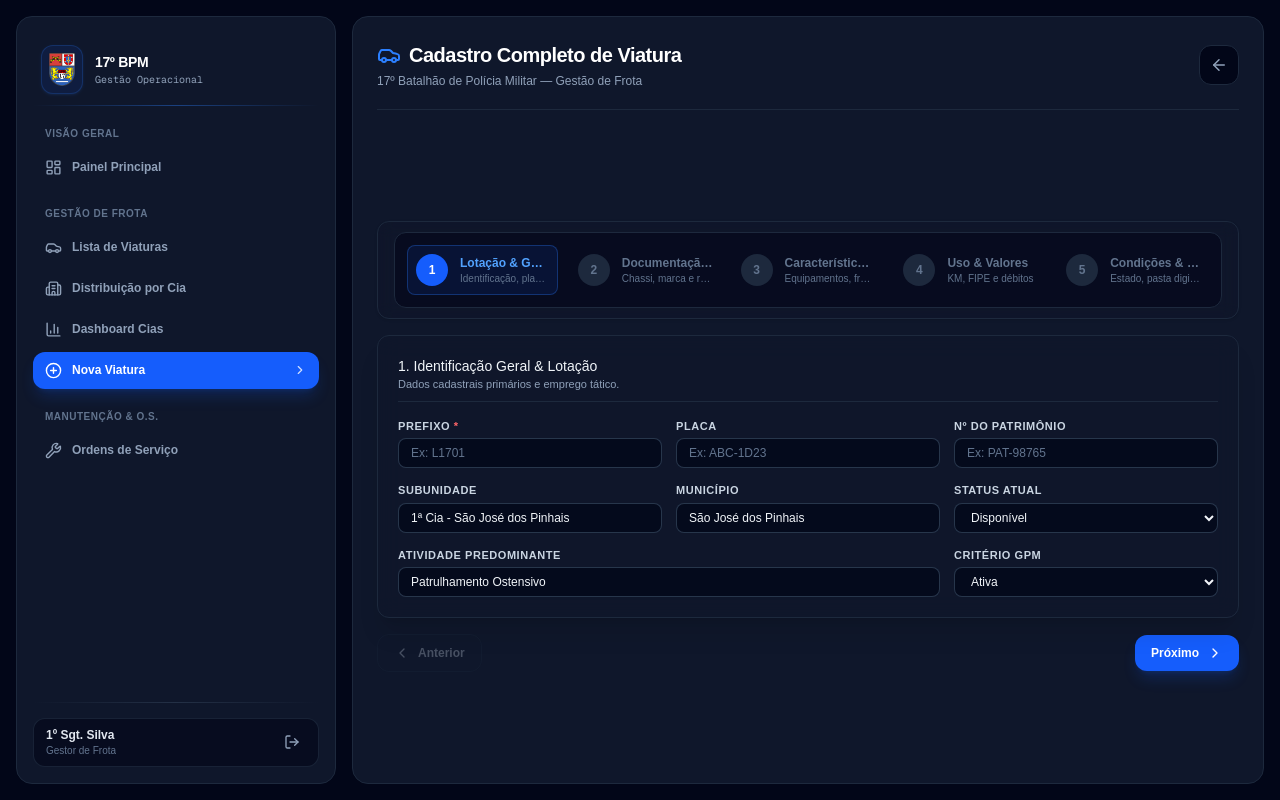
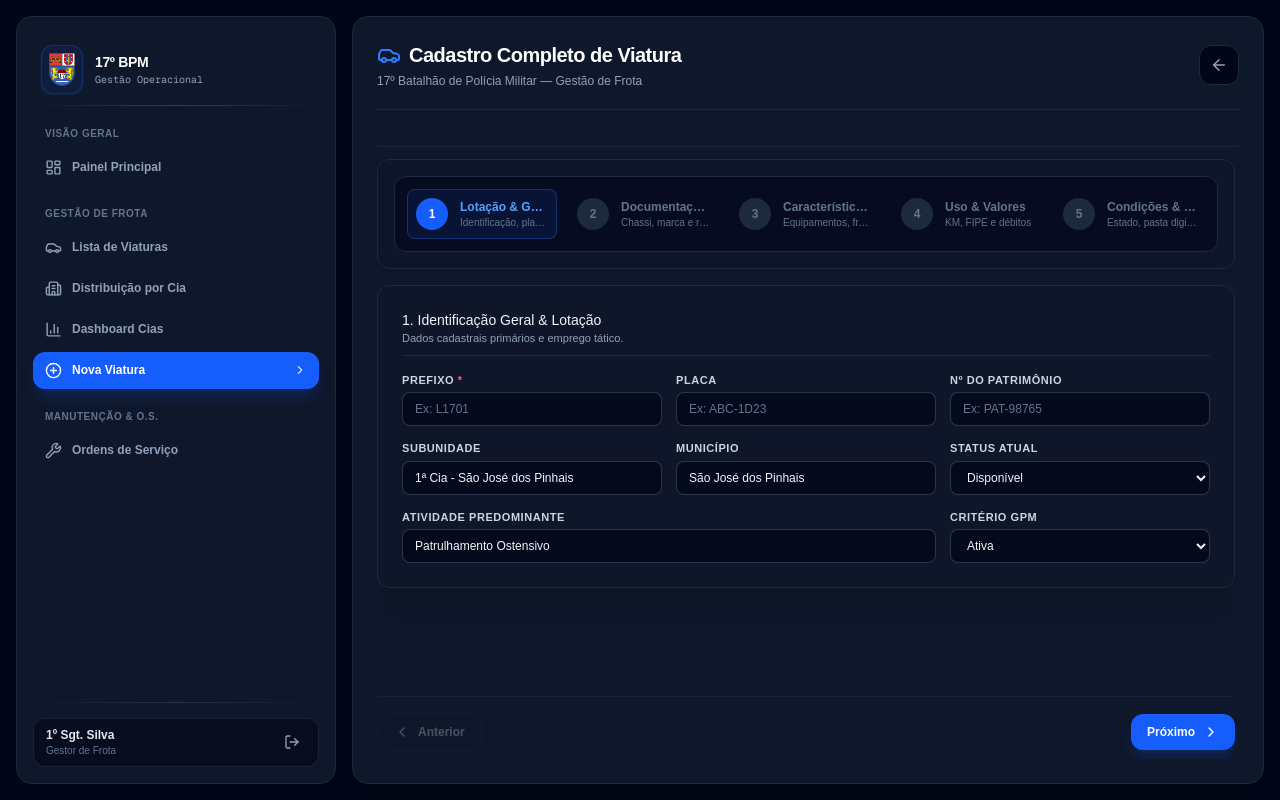
Before and after one commit to hildocosta/sistema-viaturas-17bpm, a Next.js app: page /dashboard/viaturas/nova in a window 1280 px wide. Built offline with nearby package versions, Linux system fonts and the light colour scheme.

Commit message:
fix: refatora página de nova viatura para o layout fluido responsivo

```diff
--- a/src/app/dashboard/viaturas/nova/page.js
+++ b/src/app/dashboard/viaturas/nova/page.js
@@ -11,8 +11,9 @@ import FormStepper from "@/components/viaturas/FormStepper";
 import {
   DashboardWrapper,
   SidebarArea,
-  MainContent
-} from "@/components/ui/PageLayout";
+  MainContent,
+  ContentScrollArea
+} from "@/components/layout/DashboardLayout";
 
 import { PageHeader } from "@/components/ui/PageHeader";
 import { SuccessAlert } from "@/components/ui/StateFeedback";
@@ -125,16 +126,18 @@ export default function NovaViaturaPage() {
     }
   };
 
-  const inputClass = "w-full px-3 py-1.5 bg-slate-950/70 border border-slate-700/80 rounded-lg text-slate-100 placeholder-slate-500 text-xs focus:outline-none focus:ring-2 focus:ring-blue-500 focus:border-transparent transition-all hover:border-slate-600";
+  const inputClass = "w-full px-3 py-2 bg-slate-950/70 border border-slate-700/80 rounded-lg text-slate-100 placeholder-slate-500 text-xs focus:outline-none focus:ring-2 focus:ring-blue-500 focus:border-transparent transition-all hover:border-slate-600";
   const labelClass = "block text-[11px] font-semibold uppercase tracking-wider text-slate-300 mb-1";
 
   return (
-    <DashboardWrapper className="h-screen overflow-hidden">
+    <DashboardWrapper>
       <SidebarArea>
         <Sidebar />
       </SidebarArea>
 
-      <MainContent className="h-full flex flex-col justify-between overflow-hidden p-6">
+      <MainContent>
+        {/* Cabeçalho Fixo */}
+        <div className="pb-3 border-b border-slate-800/80 mb-3 shrink-0">
           <PageHeader
             icon={Car}
             title="Cadastro Completo de Viatura"
@@ -145,9 +148,14 @@ export default function NovaViaturaPage() {
               </Link>
             }
           />
+        </div>
 
-        <div className="flex-1 flex flex-col justify-center max-w-4xl mx-auto w-full space-y-4 my-auto">
-          <div className="bg-slate-900/60 px-4 py-2.5 rounded-xl border border-slate-800 shadow-sm backdrop-blur-sm">
+        {/* Área Rolar Conteúdo e Formulário */}
+        <ContentScrollArea className="flex-1 w-full flex flex-col justify-between max-w-4xl mx-auto space-y-4">
+          <div className="space-y-4">
+
+            {/* Indicador de Passos */}
+            <div className="bg-slate-900/60 p-3 sm:p-4 rounded-xl border border-slate-800 shadow-sm backdrop-blur-sm overflow-x-auto">
               <FormStepper steps={STEPS} currentStep={currentStep} />
             </div>
 
@@ -165,8 +173,8 @@ export default function NovaViaturaPage() {
               </div>
             )}
 
-          <form onSubmit={currentStep === STEPS.length ? handleSubmit : handleNext}>
-            <div className="bg-slate-900/80 border border-slate-800 rounded-xl p-5 shadow-xl backdrop-blur-md">
+            <form id="viatura-form" onSubmit={currentStep === STEPS.length ? handleSubmit : handleNext}>
+              <div className="bg-slate-900/80 border border-slate-800 rounded-xl p-4 sm:p-6 shadow-xl backdrop-blur-md">
 
                 {/* STEP 1: Lotação, Placa e Identificação */}
                 {currentStep === 1 && (
@@ -176,7 +184,7 @@ export default function NovaViaturaPage() {
                       <p className="text-[11px] text-slate-400">Dados cadastrais primários e emprego tático.</p>
                     </div>
 
-                  <div className="grid grid-cols-1 md:grid-cols-3 gap-3.5">
+                    <div className="grid grid-cols-1 sm:grid-cols-2 md:grid-cols-3 gap-3.5">
                       <div>
                         <label className={labelClass}>Prefixo <span className="text-red-400">*</span></label>
                         <input type="text" name="prefixo" value={formData.prefixo} onChange={handleChange} required placeholder="Ex: L1701" className={inputClass} />
@@ -207,7 +215,7 @@ export default function NovaViaturaPage() {
                           <option value="Recolhida" className="bg-slate-900">Recolhida</option>
                         </select>
                       </div>
-                    <div className="md:col-span-2">
+                      <div className="sm:col-span-2">
                         <label className={labelClass}>Atividade Predominante</label>
                         <input type="text" name="atividadePredominante" value={formData.atividadePredominante} onChange={handleChange} placeholder="Ex: Patrulhamento Ostensivo" className={inputClass} />
                       </div>
@@ -230,7 +238,7 @@ export default function NovaViaturaPage() {
                       <p className="text-[11px] text-slate-400">Marca, modelo e registros do Detran.</p>
                     </div>
 
-                  <div className="grid grid-cols-1 md:grid-cols-3 gap-3.5">
+                    <div className="grid grid-cols-1 sm:grid-cols-2 md:grid-cols-3 gap-3.5">
                       <div>
                         <label className={labelClass}>Marca</label>
                         <input type="text" name="marca" value={formData.marca} onChange={handleChange} placeholder="Ex: Renault" className={inputClass} />
@@ -247,7 +255,7 @@ export default function NovaViaturaPage() {
                         <label className={labelClass}>RENAVAM</label>
                         <input type="text" name="renavam" value={formData.renavam} onChange={handleChange} placeholder="Apenas números" className={inputClass} />
                       </div>
-                    <div className="md:col-span-2">
+                      <div className="sm:col-span-2">
                         <label className={labelClass}>Chassi</label>
                         <input type="text" name="chassi" value={formData.chassi} onChange={handleChange} placeholder="Código do Chassi" className={inputClass} />
                       </div>
@@ -338,7 +346,7 @@ export default function NovaViaturaPage() {
                       <p className="text-[11px] text-slate-400">Hodômetro, avaliação FIPE e débitos pendentes.</p>
                     </div>
 
-                  <div className="grid grid-cols-1 md:grid-cols-2 gap-3.5">
+                    <div className="grid grid-cols-1 sm:grid-cols-2 gap-3.5">
                       <div>
                         <label className={labelClass}>Quilometragem (KM)</label>
                         <input
@@ -382,7 +390,7 @@ export default function NovaViaturaPage() {
                       <p className="text-[11px] text-slate-400">Estado de conservação, pasta digital e notas adicionais.</p>
                     </div>
 
-                  <div className="grid grid-cols-1 md:grid-cols-2 gap-3.5">
+                    <div className="grid grid-cols-1 sm:grid-cols-2 gap-3.5">
                       <div>
                         <label className={labelClass}>Estado de Conservação</label>
                         <select name="estadoConservacao" value={formData.estadoConservacao} onChange={handleChange} className={inputClass}>
@@ -404,11 +412,11 @@ export default function NovaViaturaPage() {
                         <label className={labelClass}>ID Viatura Planilha Original</label>
                         <input type="text" name="idViaturaPlanilha" value={formData.idViaturaPlanilha} onChange={handleChange} placeholder="Ex: SGF-123" className={inputClass} />
                       </div>
-                    <div className="md:col-span-2">
+                      <div className="sm:col-span-2">
                         <label className={labelClass}>Observações Gerais</label>
                         <textarea
                           name="observacao"
-                        rows={2}
+                          rows={3}
                           value={formData.observacao}
                           onChange={handleChange}
                           placeholder="Histórico de avarias, avarias de pintura ou pendências..."
@@ -419,9 +427,11 @@ export default function NovaViaturaPage() {
                   </div>
                 )}
               </div>
+            </form>
+          </div>
 
           {/* Botoes de Navegação */}
-            <div className="flex items-center justify-between mt-4">
+          <div className="flex items-center justify-between pt-4 pb-2 border-t border-slate-800/60 mt-auto">
             <SecondaryButton
               type="button"
               onClick={handleBack}
@@ -433,12 +443,18 @@ export default function NovaViaturaPage() {
 
             <div className="flex items-center gap-3">
               {currentStep < STEPS.length ? (
-                  <PrimaryButton type="submit" icon={ChevronRight} iconPosition="right">
+                <PrimaryButton
+                  type="submit"
+                  form="viatura-form"
+                  icon={ChevronRight}
+                  iconPosition="right"
+                >
                   Próximo
                 </PrimaryButton>
               ) : (
                 <PrimaryButton
                   type="submit"
+                  form="viatura-form"
                   variant="success"
                   disabled={loading || sucesso}
                   icon={Check}
@@ -448,8 +464,7 @@ export default function NovaViaturaPage() {
               )}
             </div>
           </div>
-          </form>
-        </div>
+        </ContentScrollArea>
       </MainContent>
     </DashboardWrapper>
   );
```
Lines whose indentation alone changed are shown as unchanged.
